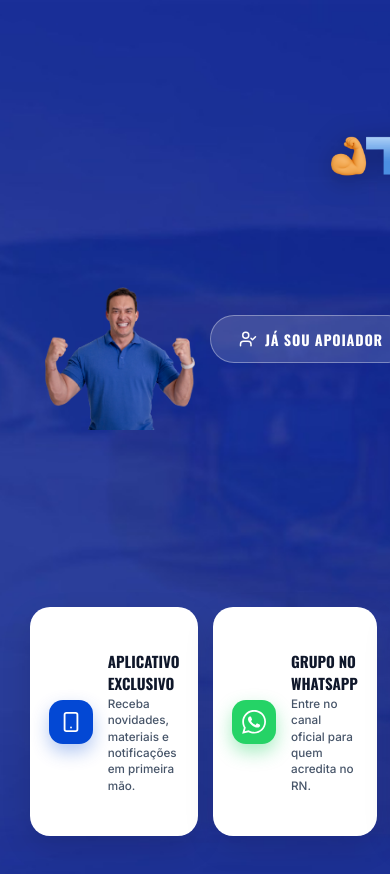
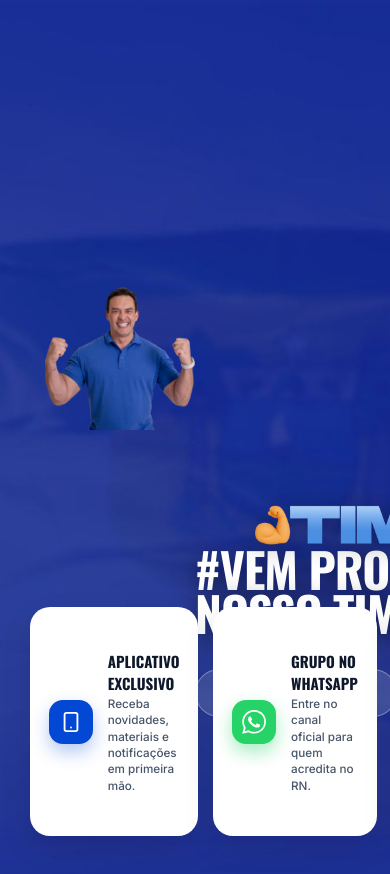
Before and after one commit to ReneBM/Apoiadores, a React (Vite) app in the folder frontend/: page /lp in a window 390 px wide. Built offline with nearby package versions, Linux system fonts and the light colour scheme; no server answers; a web font is replaced by a local one.

Commit message:
fix: remover alinhamentos inline conflitantes e garantir responsividade mobile 100% perfeita na LandingPage

```diff
--- a/frontend/src/pages/LandingPage.jsx
+++ b/frontend/src/pages/LandingPage.jsx
@@ -298,6 +298,30 @@ export default function LandingPage() {
           display: none;
         }
 
+        @media (min-width: 1025px) {
+          .right-content-col {
+            display: flex !important;
+            flex-direction: column !important;
+            justify-content: flex-start !important;
+            align-items: flex-end !important;
+            align-self: flex-start !important;
+            padding-top: clamp(7.5rem, 16vh, 13rem) !important;
+            padding-bottom: 1rem !important;
+            padding-right: 4.5rem !important;
+            padding-left: 1rem !important;
+          }
+          .hero-logo-header {
+            align-self: flex-end !important;
+            margin-bottom: 1rem !important;
+          }
+          .right-content-col h1 {
+            text-align: right !important;
+          }
+          .buttons-container {
+            justify-content: flex-end !important;
+          }
+        }
+
         @media (max-width: 1024px) {
           section {
             height: auto !important;
@@ -322,22 +346,25 @@ export default function LandingPage() {
             align-items: center !important;
             text-align: center !important;
             width: 100% !important;
+            align-self: center !important;
             position: relative !important;
             z-index: 20 !important;
           }
 
-          .right-content-col img {
+          .hero-logo-header {
             align-self: center !important;
-            margin: 0 auto 0.75rem auto !important;
+            margin: 0 auto 0.85rem auto !important;
             height: 38px !important;
+            display: block !important;
           }
 
           .right-content-col h1 {
             text-align: center !important;
-            font-size: clamp(2.3rem, 8vw, 3.2rem) !important;
+            font-size: clamp(2.2rem, 8vw, 3.2rem) !important;
             font-style: normal !important;
             margin: 0 0 1.25rem 0 !important;
             line-height: 0.95 !important;
+            width: 100% !important;
           }
 
           .buttons-container {
@@ -347,11 +374,13 @@ export default function LandingPage() {
             width: 100% !important;
             margin-top: 0.5rem !important;
             gap: 0.85rem !important;
+            padding: 0 !important;
           }
 
           .btn-hero-primary, .btn-hero-secondary {
             width: 100% !important;
             max-width: 320px !important;
+            box-sizing: border-box !important;
           }
 
           /* 2. Foto do Senador no MEIO */
@@ -507,22 +536,21 @@ export default function LandingPage() {
           </div>
 
           <div className="right-content-col" style={{
-            display: 'flex', flexDirection: 'column', justifyContent: 'flex-start',
-            alignItems: 'flex-end', alignSelf: 'flex-start', paddingTop: 'clamp(7.5rem, 16vh, 13rem)', paddingBottom: '1rem',
-            paddingRight: '4.5rem', paddingLeft: '1rem',
-            opacity: 0, animation: 'fadeInUpHeadline 1s ease-out 0.3s forwards'
+            display: 'flex',
+            flexDirection: 'column',
+            opacity: 0,
+            animation: 'fadeInUpHeadline 1s ease-out 0.3s forwards'
           }}>
-            {/* Logo posicionada diretamente acima da Headline (alinhada à direita) */}
+            {/* Logo posicionada diretamente acima da Headline */}
             <img
+              className="hero-logo-header"
               src="/logo_time_sv.png"
               alt="Logo Time SV"
               style={{
                 height: '43px',
                 width: 'auto',
                 objectFit: 'contain',
-                filter: 'drop-shadow(0 4px 14px rgba(0,0,0,0.3))',
-                marginBottom: '1rem',
-                alignSelf: 'flex-end'
+                filter: 'drop-shadow(0 4px 14px rgba(0,0,0,0.3))'
               }}
               onError={(e) => { e.currentTarget.src = '/logo_sv_2025.png'; }}
             />
@@ -534,8 +562,7 @@ export default function LandingPage() {
               lineHeight: 0.92, textTransform: 'uppercase',
               letterSpacing: '-1px', margin: '0 0 1.5rem 0',
               color: '#ffffff',
-              textShadow: '0 4px 24px rgba(0,0,0,0.5)',
-              textAlign: 'right'
+              textShadow: '0 4px 24px rgba(0,0,0,0.5)'
             }}>
               #VEM PRO <br />NOSSO TIME
             </h1>
@@ -545,7 +572,6 @@ export default function LandingPage() {
               display: 'flex',
               gap: '1.25rem',
               alignItems: 'center',
-              justifyContent: 'flex-end',
               width: '100%',
               marginTop: '0.75rem',
               position: 'relative',
```
